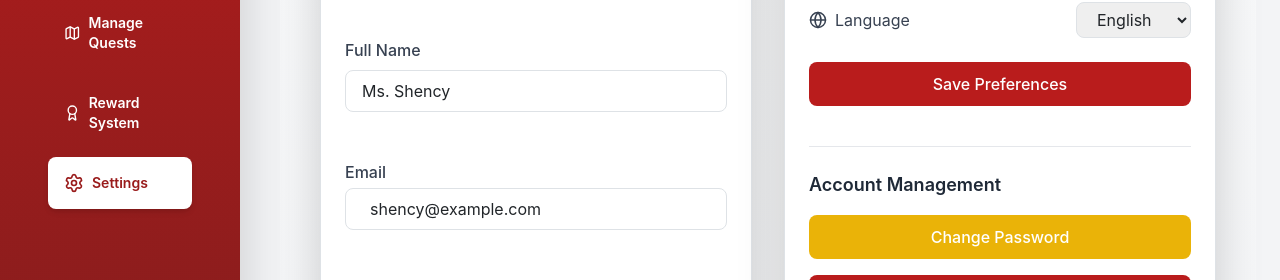
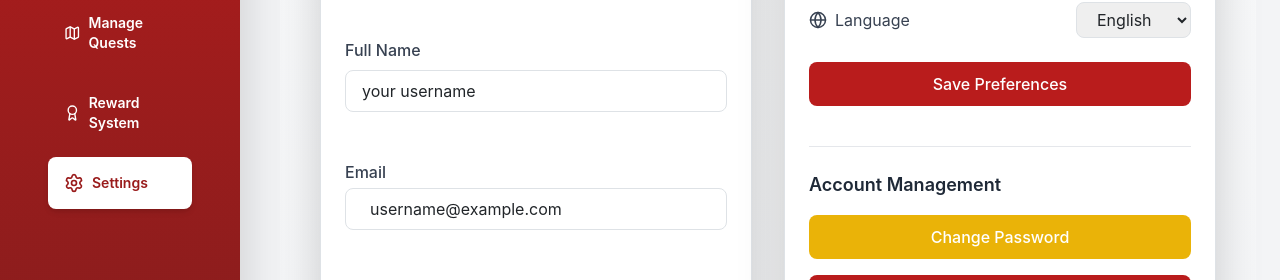
Before and after one commit to n-aadiyah/class-craft-frontend, a React (Create React App) app: page /teacher/settings in a window 1280 px wide. Shown: the part 311-591 px from the top of the page. Built offline with nearby package versions, Linux system fonts and the light colour scheme; no server answers.

Commit message:
username update

```diff
--- a/src/pages/Teacher/TeacherSettings.js
+++ b/src/pages/Teacher/TeacherSettings.js
@@ -3,8 +3,8 @@ import { Settings as  Upload, Bell, Globe, SunMoon } from "lucide-react";
 
 const TeacherSettings = () => {
   const [profile, setProfile] = useState({
-    name: "Ms. Shency",
-    email: "shency@example.com",
+    name: "your username",
+    email: "username@example.com",
     password: "",
     profilePic: "/Avatar.jpg",
   });
```
